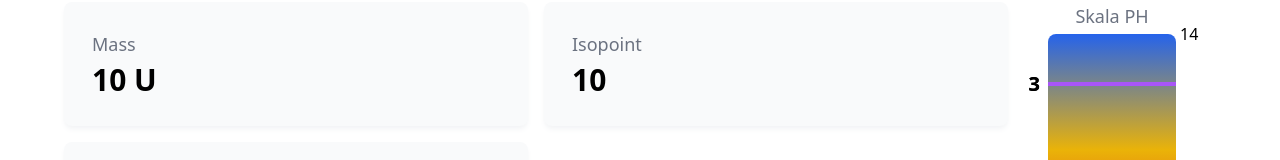
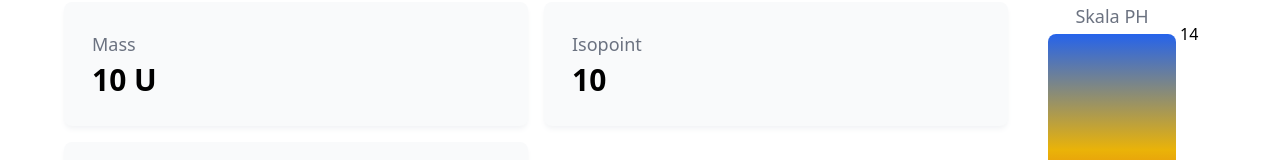
Before and after one commit to bog2n/science-cup, a Next.js app in the folder frontend/: page / in a window 1280 px wide. Shown: the part 834-994 px from the top of the page. Built offline with nearby package versions, Linux system fonts and the light colour scheme.

Commit message:
PH chart - don't display lines when protein isn't selected

```diff
--- a/frontend/components/PHChart.tsx
+++ b/frontend/components/PHChart.tsx
@@ -1,16 +1,24 @@
 import React from "react";
 
 interface IProps {
-  ph?: number; // 0-14
-  index?: number; // 0-14
+  ph?: number | null; // 0-14
+  index?: number | null; // 0-14
 }
 
-export default function PHChart({ ph = 3, index = 3 }: IProps) {
-  // TODO dont display lines when no protein is selected
-  const roundedPh = Math.round(ph * 100) / 100;
-  const roundedIndex = Math.round(index * 100) / 100;
-  const phPosition = (ph / 14) * 100; // in percentage
-  const indexPosition = (index / 14) * 100; // in percentage
+export default function PHChart({ ph, index }: IProps) {
+  let roundedPh = 0;
+  let roundedIndex = 0;
+  let phPosition = 0;
+  let indexPosition = 0;
+
+  if (ph) {
+    roundedPh = Math.round(ph * 100) / 100;
+    phPosition = (ph / 14) * 100; // in percentage
+  }
+  if (index) {
+    roundedIndex = Math.round(index * 100) / 100;
+    indexPosition = (index / 14) * 100; // in percentage
+  }
 
   console.log(ph, roundedPh);
   console.log(index, roundedIndex);
@@ -24,16 +32,19 @@ export default function PHChart({ ph = 3, index = 3 }: IProps) {
       <div className="relative w-full h-full">
         {/* Fill */}
         <div className="relative w-32 h-full bg-gradient-to-t from-red-600 via-yellow-500 to-blue-600 rounded-lg">
-          {/* TODO dwie krechy */}
           {/* PH line */}
           <div
             style={{ top: `${phPosition}%` }}
-            className="w-full h-1 bg-green-500 left-0 absolute transform -translate-y-1/2 transition-all duration-700"
+            className={`w-full h-1 bg-green-500 left-0 absolute transform -translate-y-1/2 transition-all duration-700 ${
+              ph ? "opacity-100" : "opacity-0"
+            }`}
           ></div>
           {/* Index line */}
           <div
             style={{ top: `${indexPosition}%` }}
-            className="w-full h-1 bg-purple-500 left-0 absolute transform -translate-y-1/2 transition-all duration-1000"
+            className={`w-full h-1 bg-purple-500 left-0 absolute transform -translate-y-1/2 transition-all duration-1000 ${
+              ph ? "opacity-100" : "opacity-0"
+            }`}
           ></div>
         </div>
         {/* PH scale 'numbers' */}
@@ -42,13 +53,17 @@ export default function PHChart({ ph = 3, index = 3 }: IProps) {
         </span>
         <span
           style={{ top: `${phPosition}%` }}
-          className="text-xl font-bold right-full mr-2 absolute transform -translate-y-1/2 transition-all duration-700"
+          className={`text-xl font-bold right-full mr-2 absolute transform -translate-y-1/2 transition-all duration-700 ${
+            ph ? "opacity-100" : "opacity-0"
+          }`}
         >
           {roundedPh}
         </span>
         <span
           style={{ top: `${indexPosition}%` }}
-          className="text-xl font-bold right-full mr-2 absolute transform -translate-y-1/2 transition-all duration-1000"
+          className={`text-xl font-bold right-full mr-2 absolute transform -translate-y-1/2 transition-all duration-1000 ${
+            ph ? "opacity-100" : "opacity-0"
+          }`}
         >
           {roundedIndex}
         </span>
```
